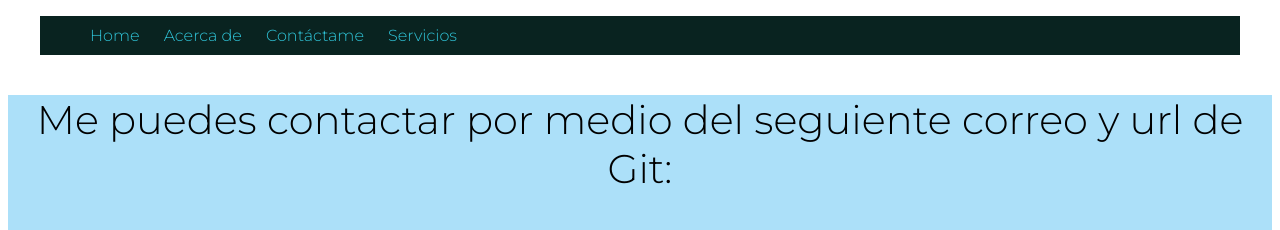
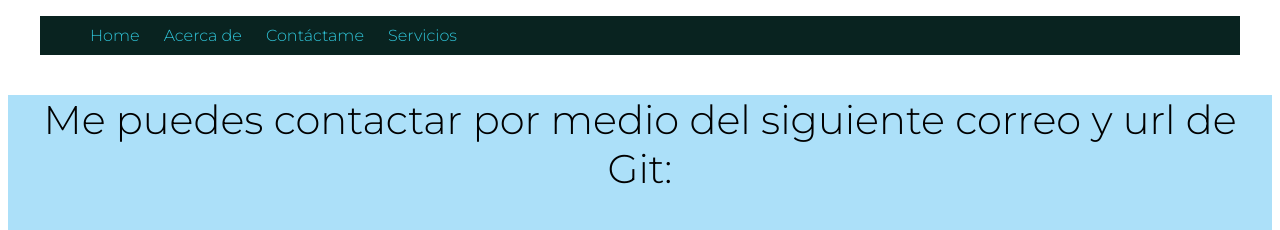
Before and after one commit to DannyMntt/PaginaTarea, a plain HTML site: page contact.html in a window 1280 px wide. Shown: the top 230 px of the page. Drawn offline with Linux system fonts and the light colour scheme.

Commit message:
Corrección ortográfica

```diff
--- a/contact.html
+++ b/contact.html
@@ -17,7 +17,7 @@
 		</ul>
 	</nav>
     <div id="cont">
-        <p id="Contactti">Me puedes contactar por medio del seguiente correo y url de Git:</p>
+        <p id="Contactti">Me puedes contactar por medio del siguiente correo y url de Git:</p>
         <p id="correo">20205581@esen.edu.sv</p>
         <p id="correo">https://github.com/DannyMntt</p>
     </div>
```
